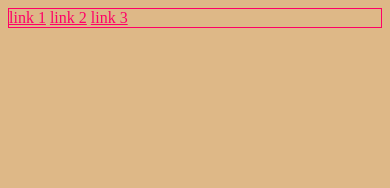
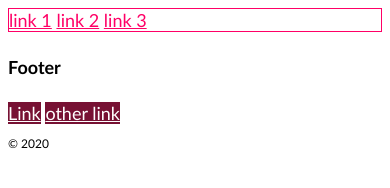
Before and after one commit to cyclopicdog/responsiveplay, a website: page src/index.html in a window 390 px wide. Drawn offline with nearby package versions, Linux system fonts and the light colour scheme; files that its build step writes are made by us from their sources.

Commit message:
responsive heading

```diff
--- a/src/index.html
+++ b/src/index.html
@@ -13,5 +13,12 @@
       <a href="#" class="link">link 2</a>
       <a href="#" class="link">link 3</a>
     </nav>
+
+    <footer class="footer">
+      <h4 class="footer__heading">Footer</h4>
+      <a href="#" class="footer__link">Link</a>
+      <a href="#" class="footer__link">other link</a>
+      <p class="footer__p">&copy; 2020</p>
+    </footer>
   </body>
 </html>
--- a/src/scss/style.scss
+++ b/src/scss/style.scss
@@ -1,7 +1,18 @@
 $color1: #ff0066;
+$text: #ffffff;
+$bkg: #771133;
 
-body {
-  background-color: burlywood;
+html {
+  font-family: "Gill Sans", "Gill Sans MT", Calibri, "Trebuchet MS", sans-serif;
+  font-size: 18px;
+}
+
+@mixin footerlink {
+  background-color: $bkg;
+  color: $text;
+  &:hover {
+    opacity: 0.5;
+  }
 }
 
 .nav {
@@ -14,3 +25,15 @@ body {
     }
   }
 }
+
+.footer {
+  &__heading {
+    font-size: 1rem;
+  }
+  &__link {
+    @include footerlink();
+  }
+  &__p {
+    font-size: 0.6666rem;
+  }
+}
```
